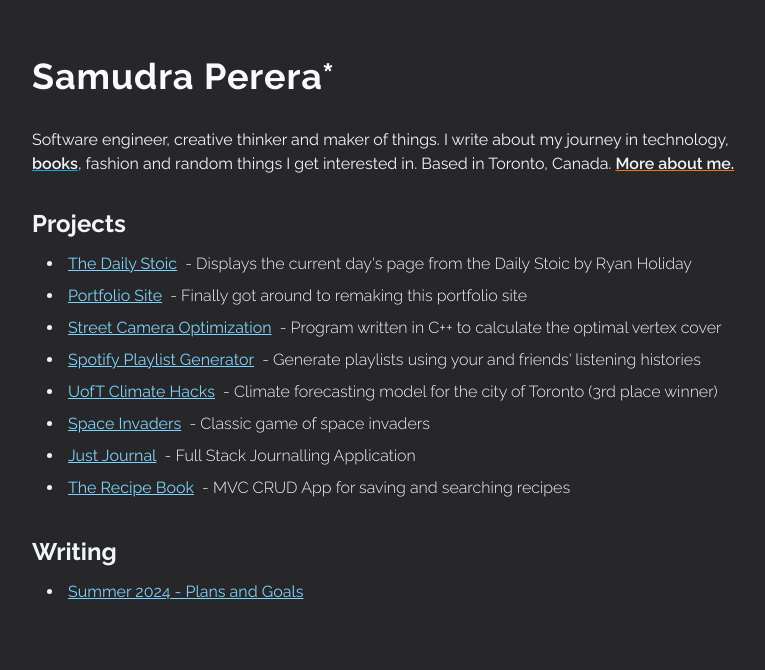
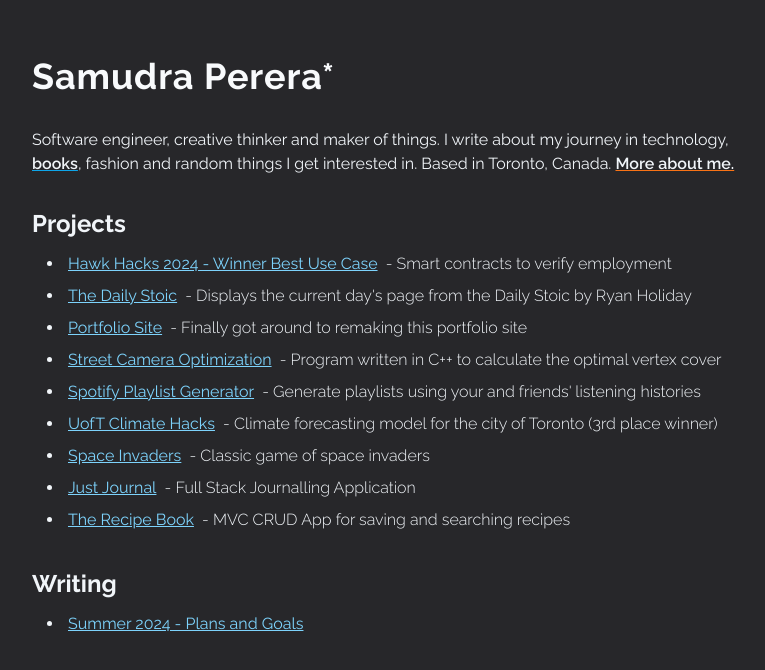
Before and after one commit to samudra-perera/portfolio-site, a React (Vite) app: page / in a window 1280 px wide. Shown: the top 670 px of the page, without its empty margins (240-1005 px from the left). Built offline with nearby package versions, Linux system fonts and the light colour scheme.

Commit message:
Feat: Added HackHacks Win

```diff
--- a/src/data/projects/projects.ts
+++ b/src/data/projects/projects.ts
@@ -1,4 +1,10 @@
 const projectData = [
+  {
+    id: 9,
+    name: "Hawk Hacks 2024 - Winner Best Use Case",
+    url: "HawkHacks",
+    description: "Smart contracts to verify employment",
+  },
   {
     id: 8,
     name: "The Daily Stoic",
```
Also changed, not shown: public/markdown/HawkHacks.md (added, +19 -0 lines), public/images/projects/Jobs.webp (added).
